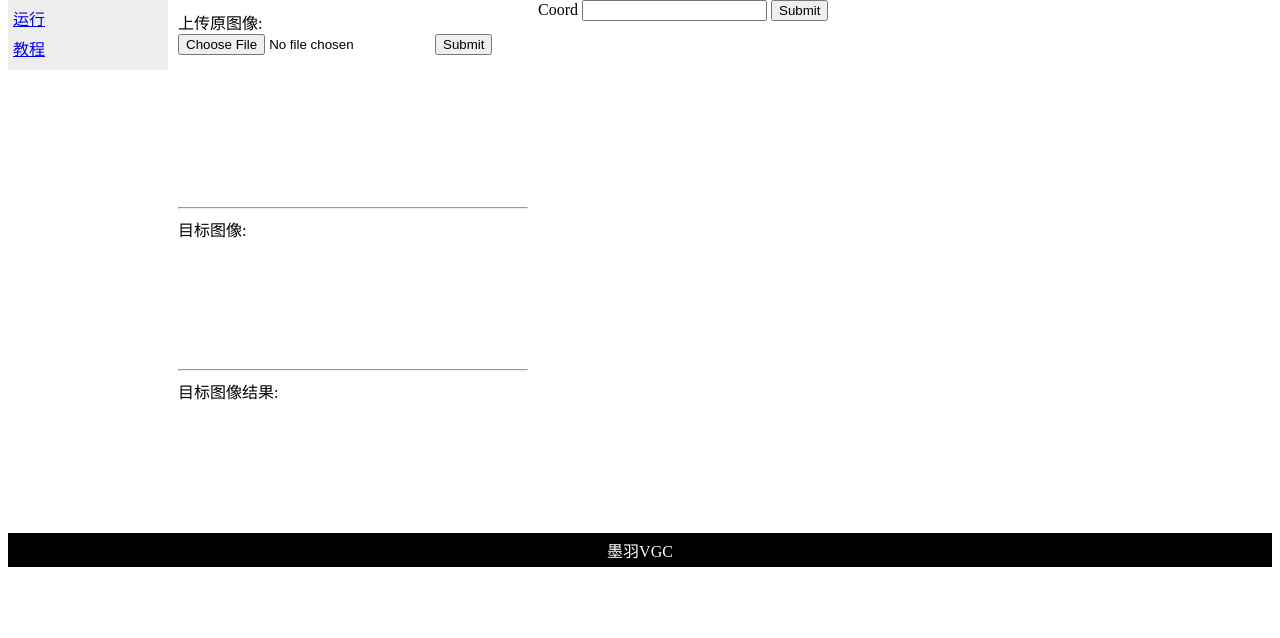
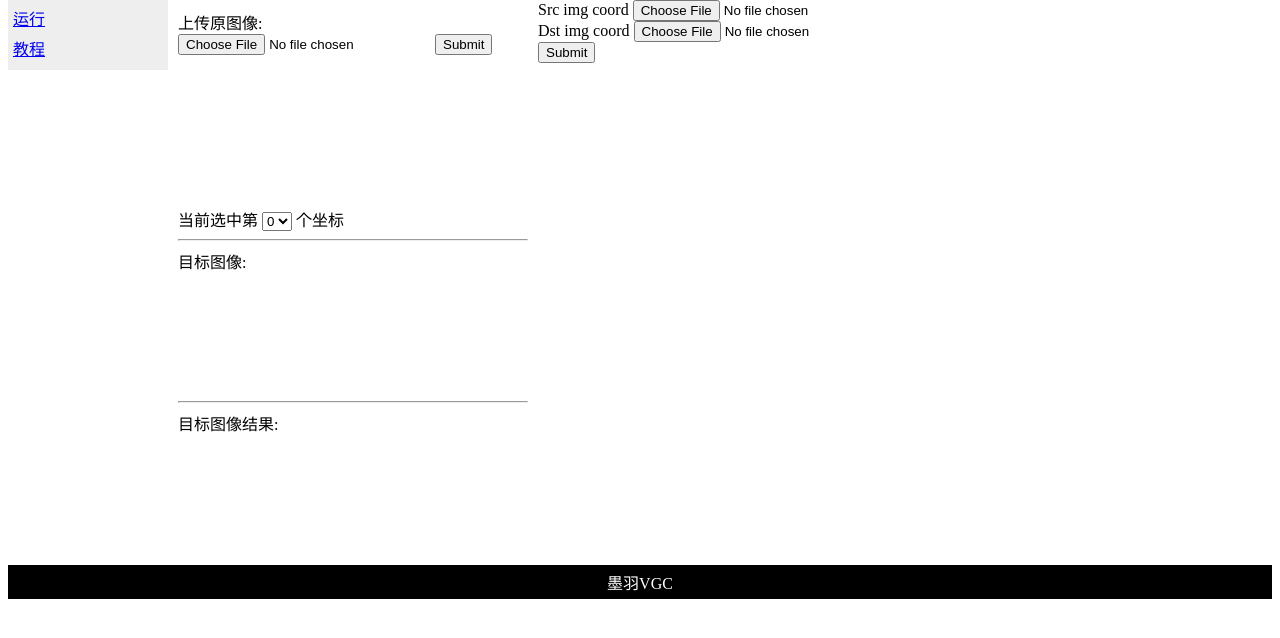
Before and after one commit to voaignidc/perspectiveTransformMatrixCalc, a Python web app: template app/templates/index.html in a window 1280 px wide. Shown: the part 107-745 px from the top of the page. Run offline with Jinja, Linux system fonts and the light colour scheme; the template is opened without the code that fills it: most values are stand-ins (such as "Sample title", 1, 10 or a date in 2020); form fields are guessed from the names that the template uses.

Commit message:
add more stringField

```diff
--- a/app/main/views.py
+++ b/app/main/views.py
@@ -19,7 +19,8 @@
     submit = SubmitField(u'上传')
 
 class DoPerspectForm(FlaskForm):
-    coord = StringField(u'坐标:')
+    srcImgCoord = StringField(u'选定的原图像坐标:',validators=[DataRequired(message=u"坐标不能为空")])
+    dstImgCoord = StringField(u'选定的目标图像坐标:',validators=[DataRequired(message=u"坐标不能为空")])
     submit = SubmitField(u'运行透视变换')
 
 @main.route('/', methods=['GET', 'POST'])
@@ -54,7 +55,7 @@
 
     if doPerspectForm.validate_on_submit():
         print('run perspect')
-        print(doPerspectForm.coord.data)
+        print(doPerspectForm.srcImgCoord.data)
     return render_template('index.html', uploadForm=uploadForm,
                            doPerspectForm=doPerspectForm, fileUrl=repr(session.get('fileUrl')))
 
--- a/app/static/cnvs.js
+++ b/app/static/cnvs.js
@@ -15,7 +15,7 @@
     var loc=windowToCanvas(canvas, e.clientX, e.clientY);
     var x=parseInt(loc.x);
     var y=parseInt(loc.y);
-    document.getElementById(textId).innerHTML="("+x+", "+y+")";
+    document.getElementById(textId).innerHTML="鼠标滑过的坐标:("+x+", "+y+")";
 }
 
 function cnvsClick(e, cnvsId, textId)
@@ -27,16 +27,35 @@
     document.getElementById(textId).value="("+x+", "+y+")";
 }
 
+function cxtDrawCircleX(canvas, x, y)
+{
+    var cxt=canvas.getContext("2d");
+    cxt.strokeStyle="#ff0000";
+
+    cxt.beginPath();
+    cxt.arc(x,y,6,0,Math.PI*2);
+    cxt.closePath();
+    cxt.stroke();
+
+    cxt.beginPath();
+    cxt.moveTo(x-4, y-4);
+    cxt.lineTo(x+4, y+4);
+    cxt.closePath();
+    cxt.stroke();
+
+    cxt.beginPath();
+    cxt.moveTo(x-4, y+4);
+    cxt.lineTo(x+4, y-4);
+    cxt.closePath();
+    cxt.stroke();
+}
+
 function cnvsDraw(e, cnvsId)
 {
     var canvas=document.getElementById(cnvsId);
     var loc=windowToCanvas(canvas, e.clientX, e.clientY);
     var x=parseInt(loc.x);
     var y=parseInt(loc.y);
-    var cxt=canvas.getContext("2d");
-    cxt.fillStyle="#ff0000";
-    cxt.beginPath();
-    cxt.arc(x,y,6,0,Math.PI*2);
-    cxt.closePath();
-    cxt.fill();
+    cxtDrawCircleX(canvas, x, y);
+
 }
--- a/app/templates/index.html
+++ b/app/templates/index.html
@@ -25,13 +25,13 @@
         srcImg.src = {{ fileUrl|safe }};
     }
 
-    function cnvsReload()
+    function cnvsReload(cnvsId)
     {
-        var srcImageC = document.getElementById("srcImageCanvas");
-        var srcImageCxt = srcImageC.getContext("2d");
-        var srcImg = new Image();
-        srcImg.src = {{ fileUrl|safe }};
-        srcImageCxt.drawImage(srcImg,0,0);
+        var imageC = document.getElementById(cnvsId);
+        var imageCxt = imageC.getContext("2d");
+        var img = new Image();
+        img.src = {{ fileUrl|safe }};
+        imageCxt.drawImage(img,0,0);
     }
 </script>
 </head>
@@ -62,11 +62,20 @@
 
 <canvas id="srcImageCanvas" width="188" height="120"
         onmousemove="cnvsMouseMove(event, this.id, 'srcImageXYShow')"
-        onclick="cnvsClick(event, this.id, 'srcImageXY'), cnvsReload(), cnvsDraw(event, this.id)">
+        onclick="cnvsClick(event, this.id, 'srcImageXY'), cnvsReload(this.id), cnvsDraw(event, this.id)">
 你的浏览器不支持canvas,请换用firefox或chrome.
 </canvas>
 
 <p id="srcImageXYShow"></p>
+
+<span>当前选中第</span>
+<select name="srcImgCoordIndex">
+    <option>0</option>
+    <option>1</option>
+    <option>2</option>
+    <option>3</option>
+</select>
+<span>个坐标</span>
 
 <hr/>
 目标图像:
@@ -90,10 +99,19 @@
 {% endif %}
 
 <form action="{{ url_for('main.doPerspect') }}" method="POST">
-
-     {{ doPerspectForm.coord.label }}
-     {{ doPerspectForm.coord(id='srcImageXY') }}
     {{ doPerspectForm.hidden_tag() }}
+    {{ doPerspectForm.srcImgCoord.label }}
+    {{ doPerspectForm.srcImgCoord(id='srcImageXY') }}
+    {% for error in doPerspectForm.srcImgCoord.errors %}
+        <span style="color: red;">{{ error }}</span>
+    {% endfor %}
+    <br/>
+    {{ doPerspectForm.dstImgCoord.label }}
+    {{ doPerspectForm.dstImgCoord(id='dstImageXY') }}
+    {% for error in doPerspectForm.dstImgCoord.errors %}
+        <span style="color: red;">{{ error }}</span>
+    {% endfor %}
+    <br/>
     {{ doPerspectForm.submit }}
 </form>
 
```
Lines whose indentation alone changed are shown as unchanged.
